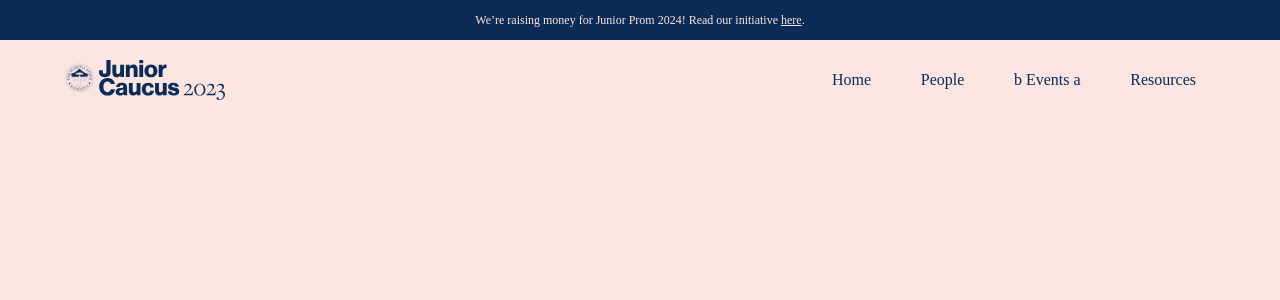
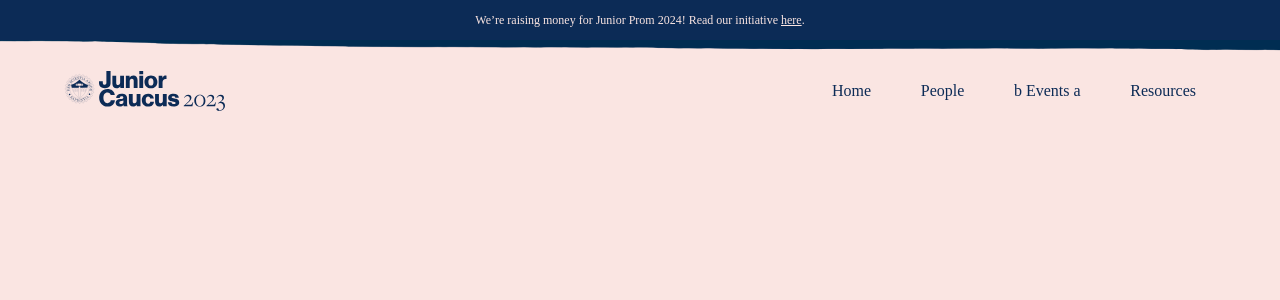
Before and after one commit to Junior-Caucus-SU/junior.stuysu.org, a React (Create React App) app: page /events in a window 1280 px wide. Shown: the top 300 px of the page. Built offline with nearby package versions, Linux system fonts and the light colour scheme; a web font is replaced by a local one.

Commit message:
add banner texture

```diff
--- a/src/components/NonPage/Banner.css
+++ b/src/components/NonPage/Banner.css
@@ -3,31 +3,24 @@
   height: 5vh;
   width: 100vw;
   text-align: center;
-  /* justify-content: center; */
-  display:table;
+  display: table;
 }
 
 .banner-text {
-  /* margin: auto; */
-  /* width: 50%; */
-  /* height:50%; */
-
-  /* padding: 10px; */
-  /* text-align: center;
-  /* Paragprah */
   display: table-cell;
   color: var(--Pink, #fae5e2);
   font-family: "neue-haas-grotesk-text";
   font-size: 0.75rem;
-  font-style: normal;
-  font-weight: 400;
-
-  /* display: inline-block; */
   vertical-align: middle;
-
   line-height: 100%;
 }
 
 .banner-links {
     color: var(--Pink, #fae5e2);
 }
+
+.banner-texture {
+  width: 100vw;
+  height: auto; /* Adjust as needed */
+  display: block;
+}
--- a/src/components/NonPage/Banner.jsx
+++ b/src/components/NonPage/Banner.jsx
@@ -1,13 +1,14 @@
 import React from "react";
 import "./Banner.css";
+import Texture from "../../Images/LowerBannerTexture.png"; // Ensure this path is correct
 
 export default function Banner(props) {
     return (
-        <div className="banner">
-        <p className="banner-text">We’re raising money for Junior Prom 2024! Read our initiative <a href = '/' className="banner-links"> here</a>.</p>
+        <div>
+            <div className="banner">
+                <p className="banner-text">We’re raising money for Junior Prom 2024! Read our initiative <a href='/' className="banner-links">here</a>.</p>
+            </div>
+            <img src={Texture} alt="Texture" className="banner-texture" />
         </div>
-
-    )
-
-
+    );
 }
```
Also changed, not shown: src/Images/LowerBannerTexture.png (added).
